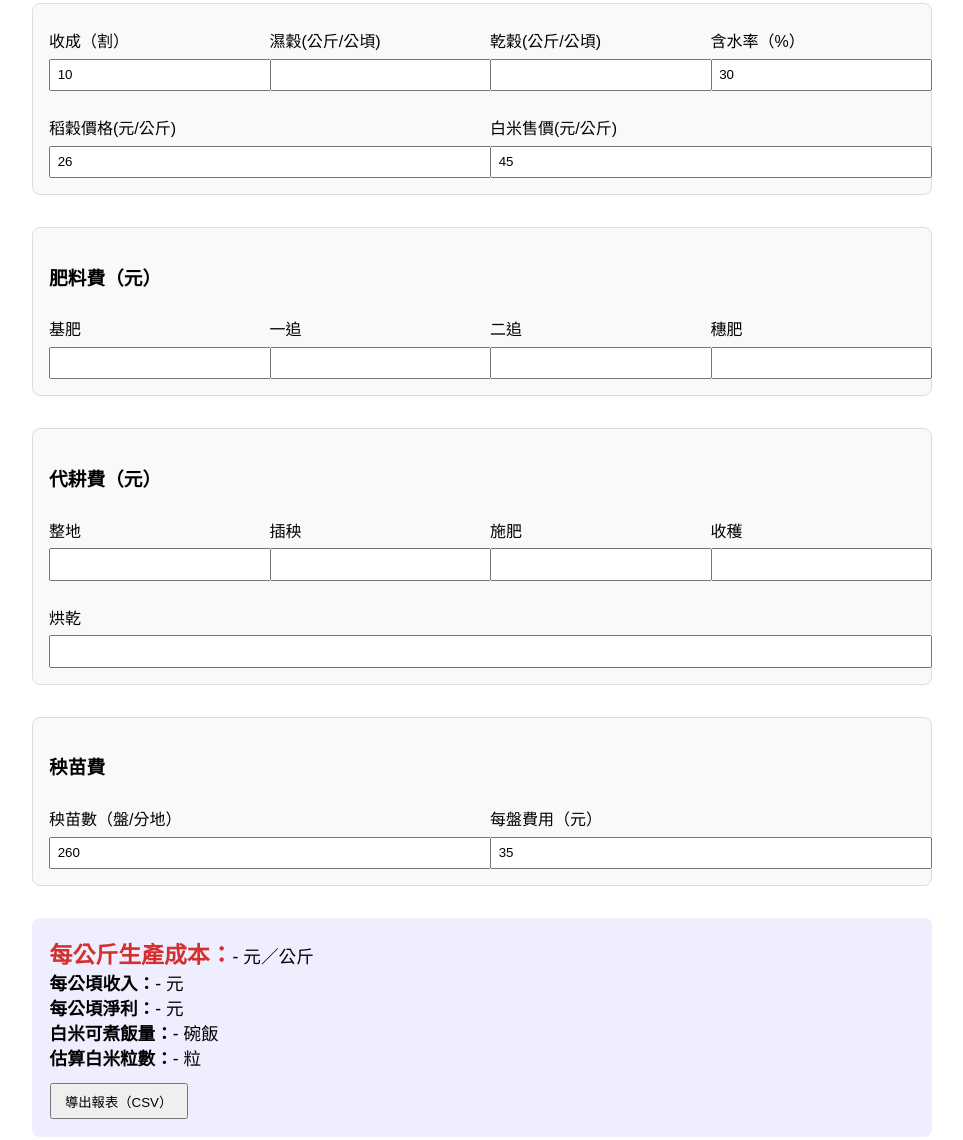
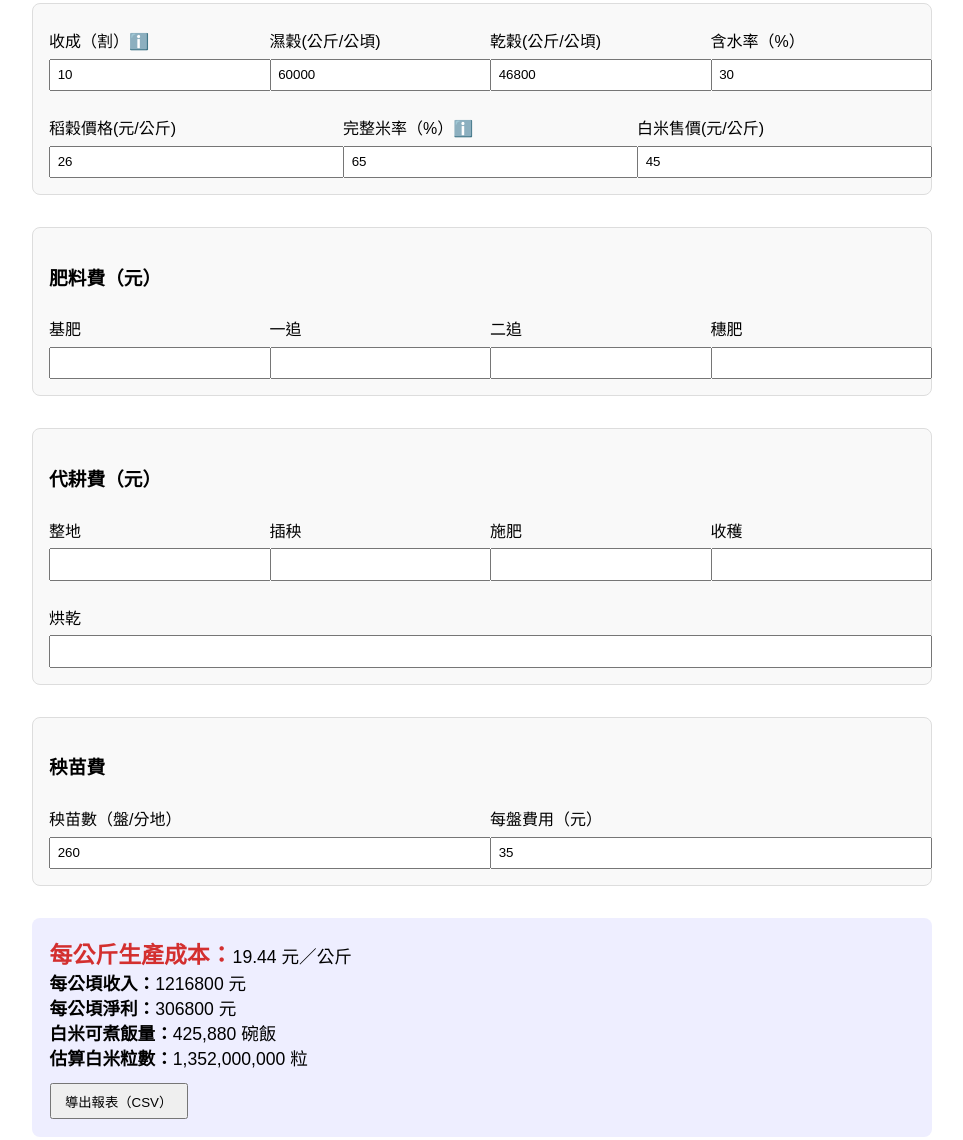
Before and after one commit to MullerLi/rice-calculator, a plain HTML site: page index.html in a window 1280 px wide. Shown: the part 118-1258 px from the top of the page, without its empty margins (158-1121 px from the left). Drawn offline with Linux system fonts and the light colour scheme.

Commit message:
Update index.html
adding information

```diff
--- a/index.html
+++ b/index.html
@@ -12,9 +12,6 @@
     input { width: 100%; padding: 0.5em; }
     .result { background: #eef; padding: 1em; border-radius: 8px; font-size: 1.1em; }
     .result strong.important { font-size: 1.3em; color: #d32f2f; }
-    table { width: 100%; border-collapse: collapse; margin-top: 1em; }
-    th, td { border: 1px solid #ccc; padding: 0.5em; text-align: center; }
-    th { background-color: #f0f0f0; }
     button { margin-top: 1em; padding: 0.5em 1em; }
   </style>
 </head>
@@ -23,11 +20,12 @@
 
   <div class="section">
     <div class="flex-row">
-      <div class="flex-col"><label for="kan">收成（割）</label><input type="number" id="kan" value="10" step="0.1"></div>
+      <div class="flex-col"><label for="kan">收成（割）<span title="每分地的收成量，單位為割">ℹ️</span></label><input type="number" id="kan" value="10" step="0.1"></div>
       <div class="flex-col"><label for="yieldPerHa">濕穀(公斤/公頃)</label><input type="number" id="yieldPerHa"></div>
       <div class="flex-col"><label for="dryYieldPerHa">乾穀(公斤/公頃)</label><input type="number" id="dryYieldPerHa"></div>
       <div class="flex-col"><label for="moisture">含水率（%）</label><input type="number" id="moisture" value="30" step="0.1"></div>
       <div class="flex-col"><label for="price">稻穀價格(元/公斤)</label><input type="number" id="price" value="26"></div>
+      <div class="flex-col"><label for="millingRate">完整米率（%）<span title="稻穀與白米之間的換算係數，例如60%表示100公斤稻穀可產生60公斤白米">ℹ️</span></label><input type="number" id="millingRate" value="65" step="0.1" min="0" max="100"></div>
       <div class="flex-col"><label for="ricePrice">白米售價(元/公斤)</label><input type="number" id="ricePrice" value="45"></div>
     </div>
   </div>
@@ -67,111 +65,146 @@
     <div><strong>每公頃淨利：</strong><span id="profit">-</span> 元</div>
     <div><strong>白米可煮飯量：</strong><span id="riceBowlCount">-</span> 碗飯</div>
     <div><strong>估算白米粒數：</strong><span id="riceGrainCount">-</span> 粒</div>
-    <button onclick="downloadCSV()">導出報表（CSV）</button>
+    <button onclick="RiceCalculator.downloadCSV()">導出報表（CSV）</button>
   </div>
 
   <script>
-    const weightPerKan = 60;
-    const areaPerHaInFen = 100;
-    const moistureConversionRates = {
+    const RiceCalculator = {
+      constants: {
+        weightPerKan: 60,
+        areaPerHaInFen: 100,
+        moistureConversionRates: {
           24: 0.83, 25: 0.83, 26: 0.82, 27: 0.81, 28: 0.80,
           29: 0.79, 30: 0.78, 31: 0.77, 32: 0.76, 33: 0.75,
           34: 0.73, 35: 0.71
-    };
-
-    function getFloat(id) {
+        },
+        bowlPerKg: 14,
+        grainWeight: 0.0225 / 1000 // in kg
+      },
+      inputIds: {
+        kan: 'kan',
+        moisture: 'moisture',
+        yieldPerHa: 'yieldPerHa',
+        dryYieldPerHa: 'dryYieldPerHa',
+        price: 'price',
+        millingRate: 'millingRate',
+        ricePrice: 'ricePrice',
+        fert: ['fert1', 'fert2', 'fert3', 'fert4'],
+        farm: ['farm1', 'farm2', 'farm3', 'farm4', 'farm5'],
+        seedlingNum: 'seedlingNum',
+        seedlingPrice: 'seedlingPrice'
+      },
+      resultIds: {
+        costPerKg: 'costPerKg',
+        income: 'income',
+        profit: 'profit',
+        riceBowlCount: 'riceBowlCount',
+        riceGrainCount: 'riceGrainCount'
+      },
+      getFloat(id) {
         const val = parseFloat(document.getElementById(id).value);
         return isNaN(val) ? 0 : val;
-    }
-
-    function updateYieldFromKan() {
-      const kan = getFloat('kan');
-      const moisture = getFloat('moisture');
-      const convRate = moistureConversionRates[Math.round(moisture)] || 0.78;
-      const wetWeight = kan * weightPerKan * areaPerHaInFen;
+      },
+      sumInputs(ids) {
+        return ids.reduce((sum, id) => sum + this.getFloat(id), 0);
+      },
+      updateYields() {
+        const kan = this.getFloat(this.inputIds.kan);
+        const moisture = this.getFloat(this.inputIds.moisture);
+        const convRate = this.constants.moistureConversionRates[Math.round(moisture)] || 0.78;
+        const wetWeight = kan * this.constants.weightPerKan * this.constants.areaPerHaInFen;
         const dryWeight = wetWeight * convRate;
-
-      if (document.activeElement.id === 'kan') {
-        document.getElementById('yieldPerHa').value = Math.round(wetWeight);
-        document.getElementById('dryYieldPerHa').value = Math.round(dryWeight);
-      }
-
-      updateCostIncomeProfit();
-    }
-
-    function updateCostIncomeProfit() {
-      const dryYield = getFloat('dryYieldPerHa');
-      const price = getFloat('price');
-      const fert = getFloat('fert1') + getFloat('fert2') + getFloat('fert3') + getFloat('fert4');
-      const farm = getFloat('farm1') + getFloat('farm2') + getFloat('farm3') + getFloat('farm4') + getFloat('farm5');
-      const seedling = getFloat('seedlingNum') * getFloat('seedlingPrice') * areaPerHaInFen;
-      const totalCost = fert + farm + seedling;
-
+        document.getElementById(this.inputIds.yieldPerHa).value = Math.round(wetWeight);
+        document.getElementById(this.inputIds.dryYieldPerHa).value = Math.round(dryWeight);
+      },
+      updateResults() {
+        const dryYield = this.getFloat(this.inputIds.dryYieldPerHa);
+        const price = this.getFloat(this.inputIds.price);
+        const millingRate = this.getFloat(this.inputIds.millingRate) / 100;
+        const fertCost = this.sumInputs(this.inputIds.fert);
+        const farmCost = this.sumInputs(this.inputIds.farm);
+        const seedlingCost = this.getFloat(this.inputIds.seedlingNum) * this.getFloat(this.inputIds.seedlingPrice) * this.constants.areaPerHaInFen;
+        const totalCost = fertCost + farmCost + seedlingCost;
         const income = dryYield * price;
         const profit = income - totalCost;
-
-      const millingRate = 0.65;
         const riceYield = dryYield * millingRate;
-      const bowlPerKg = 14;
-      const ricePerBowl = riceYield * bowlPerKg;
-      const grainWeight = 0.0225 / 1000;
-      const grainCount = riceYield / grainWeight;
+        const ricePerBowl = riceYield * this.constants.bowlPerKg;
+        const grainCount = riceYield / this.constants.grainWeight;
 
         if (dryYield > 0) {
           const costPerKg = totalCost / dryYield;
-        document.getElementById('costPerKg').innerText = costPerKg.toFixed(2);
-        document.getElementById('income').innerText = income.toFixed(0);
-        document.getElementById('profit').innerText = profit.toFixed(0);
-        document.getElementById('riceBowlCount').innerText = Math.round(ricePerBowl).toLocaleString();
-        document.getElementById('riceGrainCount').innerText = Math.round(grainCount).toLocaleString();
+          document.getElementById(this.resultIds.costPerKg).textContent = costPerKg.toFixed(2);
+          document.getElementById(this.resultIds.income).textContent = income.toFixed(0);
+          document.getElementById(this.resultIds.profit).textContent = profit.toFixed(0);
+          document.getElementById(this.resultIds.riceBowlCount).textContent = Math.round(ricePerBowl).toLocaleString();
+          document.getElementById(this.resultIds.riceGrainCount).textContent = Math.round(grainCount).toLocaleString();
         } else {
-        document.getElementById('costPerKg').innerText = '-';
-        document.getElementById('income').innerText = '-';
-        document.getElementById('profit').innerText = '-';
-        document.getElementById('riceBowlCount').innerText = '-';
-        document.getElementById('riceGrainCount').innerText = '-';
+          Object.values(this.resultIds).forEach(id => {
+            document.getElementById(id).textContent = '-';
+          });
         }
-    }
-
-    function downloadCSV() {
+      },
+      downloadCSV() {
         const headers = ['項目', '數值'];
         const rows = [
-        ['收成（割）', getFloat('kan')],
-        ['濕穀(公斤/公頃)', getFloat('yieldPerHa')],
-        ['乾穀(公斤/公頃)', getFloat('dryYieldPerHa')],
-        ['含水率（%）', getFloat('moisture')],
-        ['稻穀價格(元/公斤)', getFloat('price')],
-        ['白米售價(元/公斤)', getFloat('ricePrice')],
-        ['每公斤生產成本', document.getElementById('costPerKg').innerText],
-        ['每公頃收入', document.getElementById('income').innerText],
-        ['每公頃淨利', document.getElementById('profit').innerText],
-        ['可煮出碗飯數', document.getElementById('riceBowlCount').innerText],
-        ['估算白米粒數', document.getElementById('riceGrainCount').innerText]
+          ['收成（割）', this.getFloat(this.inputIds.kan)],
+          ['濕穀(公斤/公頃)', this.getFloat(this.inputIds.yieldPerHa)],
+          ['乾穀(公斤/公頃)', this.getFloat(this.inputIds.dryYieldPerHa)],
+          ['含水率（%）', this.getFloat(this.inputIds.moisture)],
+          ['稻穀價格(元/公斤)', this.getFloat(this.inputIds.price)],
+          ['完整米率（%）', this.getFloat(this.inputIds.millingRate)],
+          ['白米售價(元/公斤)', this.getFloat(this.inputIds.ricePrice)],
+          ['肥料費（元）', this.sumInputs(this.inputIds.fert)],
+          ['代耕費（元）', this.sumInputs(this.inputIds.farm)],
+          ['秧苗費（元）', this.getFloat(this.inputIds.seedlingNum) * this.getFloat(this.inputIds.seedlingPrice) * this.constants.areaPerHaInFen],
+          ['總成本（元）', this.sumInputs(this.inputIds.fert) + this.sumInputs(this.inputIds.farm) + (this.getFloat(this.inputIds.seedlingNum) * this.getFloat(this.inputIds.seedlingPrice) * this.constants.areaPerHaInFen)],
+          ['每公斤生產成本', document.getElementById(this.resultIds.costPerKg).textContent],
+          ['每公頃收入', document.getElementById(this.resultIds.income).textContent],
+          ['每公頃淨利', document.getElementById(this.resultIds.profit).textContent],
+          ['可煮出碗飯數', document.getElementById(this.resultIds.riceBowlCount).textContent],
+          ['估算白米粒數', document.getElementById(this.resultIds.riceGrainCount).textContent]
         ];
-      let csvContent = headers.join(',') + '\\n';
+        let csvContent = headers.join(',') + '\n';
         rows.forEach(row => {
-        csvContent += row.join(',') + '\\n';
+          csvContent += row.join(',') + '\n';
         });
         const blob = new Blob([csvContent], { type: 'text/csv;charset=utf-8;' });
         const link = document.createElement('a');
         link.href = URL.createObjectURL(blob);
         link.download = '稻米計算報表.csv';
         link.click();
+      },
+      init() {
+        const allInputIds = [
+          this.inputIds.kan,
+          this.inputIds.moisture,
+          this.inputIds.yieldPerHa,
+          this.inputIds.dryYieldPerHa,
+          this.inputIds.price,
+          this.inputIds.millingRate,
+          this.inputIds.ricePrice,
+          ...this.inputIds.fert,
+          ...this.inputIds.farm,
+          this.inputIds.seedlingNum,
+          this.inputIds.seedlingPrice
+        ];
+        allInputIds.forEach(id => {
+          const el = document.getElementById(id);
+          if (el) {
+            el.addEventListener('input', () => {
+              if (id === this.inputIds.kan || id === this.inputIds.moisture) {
+                this.updateYields();
               }
+              this.updateResults();
+            });
+          }
+        });
+        this.updateYields();
+        this.updateResults();
+      }
+    };
 
-    ['kan', 'moisture', 'yieldPerHa', 'dryYieldPerHa', 'price', 'ricePrice',
-     'fert1', 'fert2', 'fert3', 'fert4',
-     'farm1', 'farm2', 'farm3', 'farm4', 'farm5',
-     'seedlingNum', 'seedlingPrice']
-      .forEach(id => {
-        const el = document.getElementById(id);
-        if (el) el.addEventListener('input', () => {
-          updateYieldFromKan();
-          updateCostIncomeProfit();
-        });
-      });
-
-    updateYieldFromKan();
+    RiceCalculator.init();
   </script>
 </body>
 </html>
```
Lines whose indentation alone changed are shown as unchanged.
